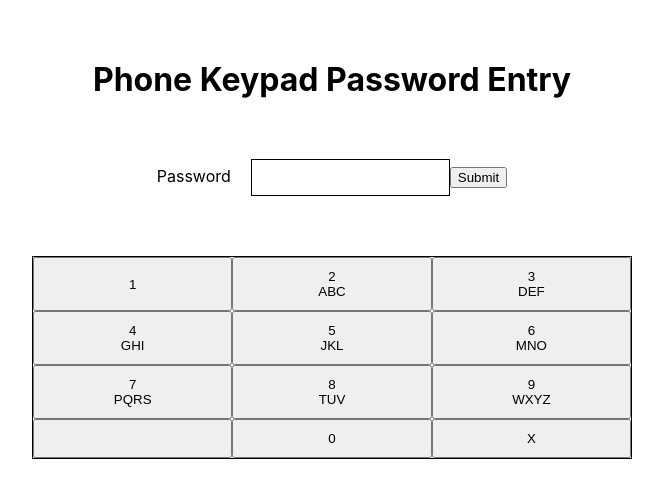
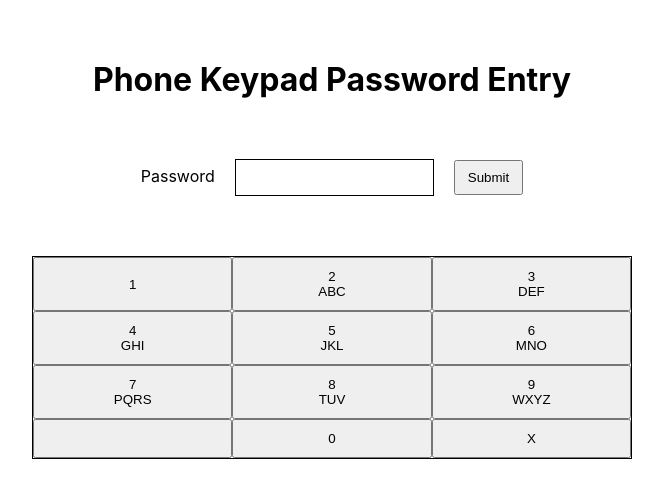
Before and after one commit to erikhedin/react-keypad, a React (Create React App) app: page / in a window 1280 px wide. Shown: the top 498 px of the page, without its empty margins (308-971 px from the left). Built offline with nearby package versions, Linux system fonts and the light colour scheme.

Commit message:
Update to button styling.

```diff
--- a/src/App.css
+++ b/src/App.css
@@ -13,6 +13,10 @@ input {
   padding: 10px;
   border: 1px solid;
 }
+.submit {
+  padding: 8px 12px;
+  margin-left: 20px;
+}
 .keypad {
   border: 1px solid;
   display: grid;
--- a/src/App.js
+++ b/src/App.js
@@ -77,6 +77,7 @@ class App extends React.Component {
           <button
             name="Submit"
             onClick={this.submit}
+            className="submit"
             >Submit</button>
         </form>
         <div className="keypad">
```
